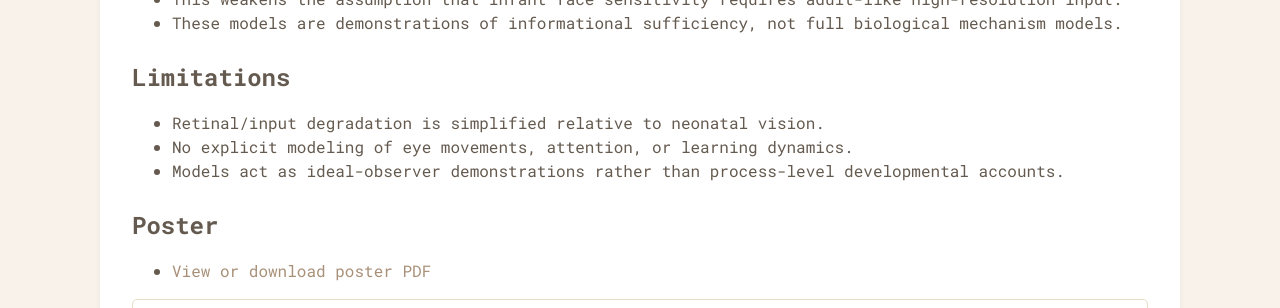
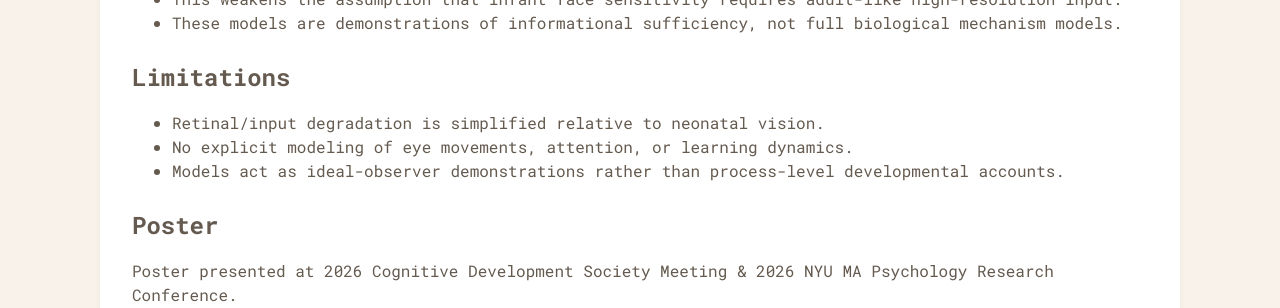
Before and after one commit to yuexin-li-7/yuexin-li-7.github.io, a Jekyll site: the page built from research/good-enough-vision-at-birth.md, in a window 1280 px wide and 900 px high, scrolled down 2583 px, cut to the strip 0-308 px from the top of the window. Built offline with Jekyll 4.4.1, drawn with Linux system fonts in a browser that asks for light colours.

Commit message:
Add poster presentation note to Good-Enough page

```diff
--- a/research/good-enough-vision-at-birth.md
+++ b/research/good-enough-vision-at-birth.md
@@ -88,6 +88,8 @@ Good-Enough Vision at Birth asks what face-relevant visual information remains u
 
 ## Poster
 
+Poster presented at 2026 Cognitive Development Society Meeting & 2026 NYU MA Psychology Research Conference.
+
 - [View or download poster PDF]({{ '/docs/research/good-enough-vision-at-birth-poster.pdf' | relative_url }})
 
 <div class="resume-container">
```
